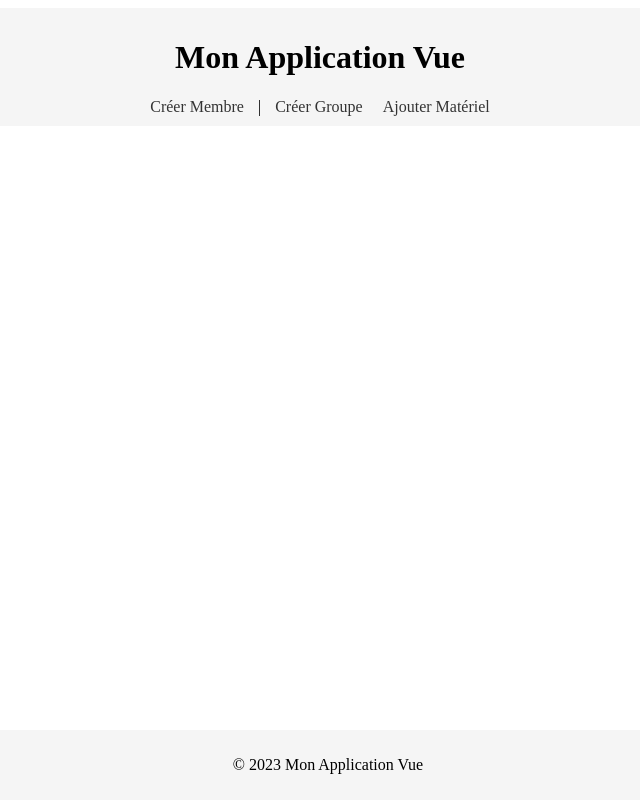
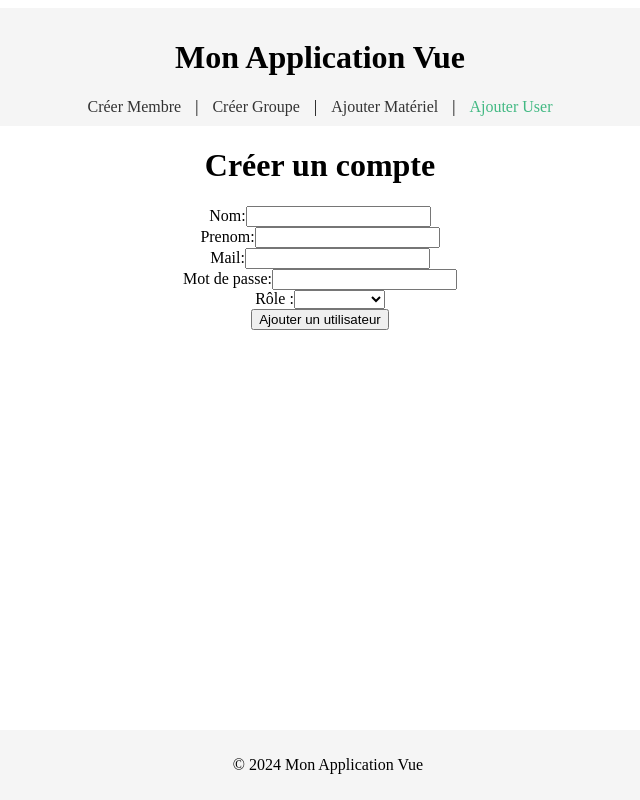
Before and after one commit to Guillaume-Linez/TP_BDD_MONGO, a Vue app in the folder TP_Mongo/: page /ajouter-user in a window 1280 px wide. Shown: the whole page, without its empty margins (320-960 px from the left). Built offline with nearby package versions, Linux system fonts and the light colour scheme.

Commit message:
Ajout plein de truc

```diff
--- a/TP_Mongo/src/App.vue
+++ b/TP_Mongo/src/App.vue
@@ -6,8 +6,9 @@
       <nav>
         <!-- Liens de navigation -->
         <router-link to="/creer-membre">Créer Membre</router-link> |
-        <router-link to="/creer-groupe">Créer Groupe</router-link>
-        <router-link to="/ajouter-materiel">Ajouter Matériel</router-link>
+        <router-link to="/creer-groupe">Créer Groupe</router-link> |
+        <router-link to="/ajouter-materiel">Ajouter Matériel</router-link> |
+        <router-link to="/ajouter-user">Ajouter User</router-link>
         <!-- Ajoutez d'autres liens de navigation au besoin -->
       </nav>
     </header>
@@ -19,7 +20,7 @@
 
     <!-- Footer de l'application -->
     <footer>
-      <p>&copy; 2023 Mon Application Vue</p>
+      <p>&copy; 2024 Mon Application Vue</p>
     </footer>
   </div>
 </template>
--- a/TP_Mongo/src/components/AddMaterial.vue
+++ b/TP_Mongo/src/components/AddMaterial.vue
@@ -13,6 +13,12 @@
         <div>
           <label for="Modèle">modèle:</label>
           <input type="text" id="Modèle" v-model="materiel.Modèle" required>
+        </div>
+        <div>
+          <label for="Type">Type :</label>
+          <select id="Type" v-model="materiel.Type" required>
+            <option v-for="item in modeleList" :key="item" :value="item">{{ item }}</option>
+          </select>
         </div>
         <div>
           <label for="Prix">prix:</label>
@@ -52,6 +58,7 @@
       };
 
       return {
+        modeleList: ['écran', 'clavier', 'souris', 'tour', 'laptop', 'enceintes'],
         materiel,
         submitForm
       };
--- /dev/null
+++ b/TP_Mongo/src/components/AddUser.vue
@@ -0,0 +1,67 @@
+<template>
+    <div>
+      <h1>Créer un compte</h1>
+      <form @submit.prevent="submitForm">
+        <div>
+          <label for="Nom">Nom:</label>
+          <input type="text" id="Nom" v-model="user.Nom" required>
+        </div>
+        <div>
+          <label for="Prenom">Prenom:</label>
+          <input type="text" id="Prenom" v-model="user.Prenom" required>
+        </div>
+        <div>
+          <label for="Mail">Mail:</label>
+          <input type="email" id="Mail" v-model="user.Mail" required>
+        </div>
+        <div>
+          <label for="Mot de passe">Mot de passe:</label>
+          <input type="text" id="mdp" v-model="user.MDP" required>
+        </div>
+        <div>
+          <label for="Type">Rôle :</label>
+          <select id="Role" v-model="user.Role" required>
+            <option v-for="item in RoleList" :key="item" :value="item">{{ item }}</option>
+          </select>
+        </div>
+        <!-- Ajoutez d'autres champs ici selon votre schéma de user -->
+        <button type="submit">Ajouter un utilisateur</button>
+      </form>
+    </div>
+  </template>
+
+  <script>
+  import { ref } from 'vue';
+  import axios from 'axios';
+
+  export default {
+    setup() {
+      const user = ref({
+        Nom: '',
+        Prenom: '',
+        Mail: '',
+        MDP: '',
+        Role:''
+        // Ajoutez d'autres propriétés ici selon votre schéma de user
+      });
+
+      const submitForm = async () => {
+        try {
+          const response = await axios.post('http://localhost:3000/api/data/User', user.value);
+          alert('user créé avec succès avec ID: ' + response.data.insertedId);
+          // Réinitialisez le formulaire ou redirigez l'utilisateur
+          user.value = { Nom: '', Prenom: '', Mail: '',MDP:'',Role:'' };
+        } catch (error) {
+          console.error('Il y a eu une erreur lors de la création du user', error);
+          alert('Erreur lors de la création du user');
+        }
+      };
+
+      return {
+        RoleList: ['Admin', 'Moderateur', 'Utilisateur', 'Visiteur'],
+        user,
+        submitForm
+      };
+    }
+  };
+  </script>
--- a/TP_Mongo/src/router.js
+++ b/TP_Mongo/src/router.js
@@ -3,6 +3,7 @@ import { createRouter, createWebHistory } from 'vue-router';
 import CreateMembreForm from '../src/components/CreateMemberForm.vue';
 import CreateGroupeForm from '../src/components/CreateGroupeForm.vue';
 import AddMaterialForm from '../src/components/AddMaterial.vue';
+import AddUserForm from '../src/components/AddUser.vue'
 // Importez d'autres composants que vous souhaitez utiliser comme pages
 
 const routes = [
@@ -21,6 +22,11 @@ const routes = [
     name: 'AddMaterial',
     component: AddMaterialForm
   },
+  {
+    path: '/ajouter-user',
+    name: 'AddUser',
+    component: AddUserForm
+  },
 ];
 
 const router = createRouter({
```
Also changed, not shown: 1 other file (tests, documents, lock files or other folders).
